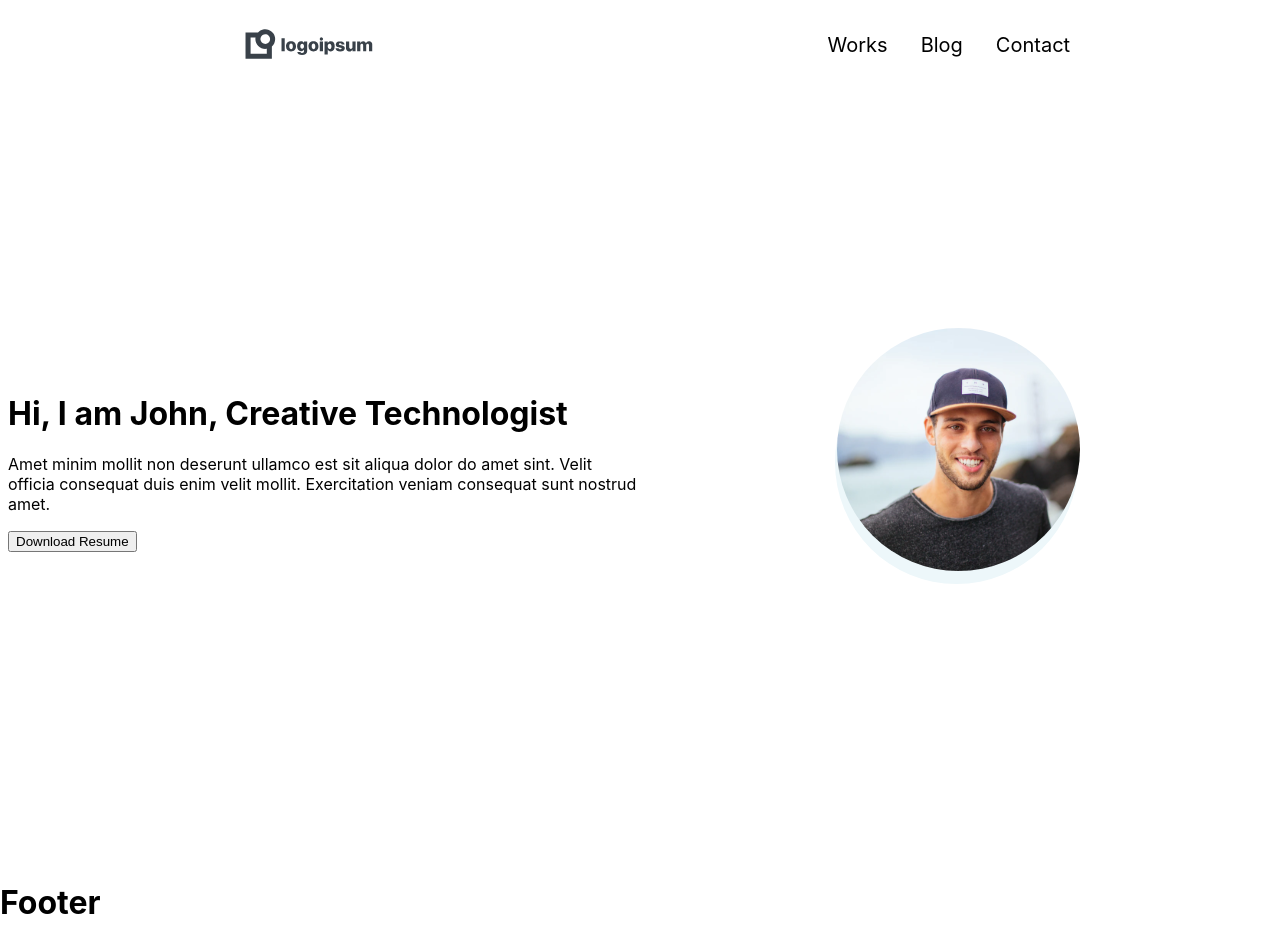
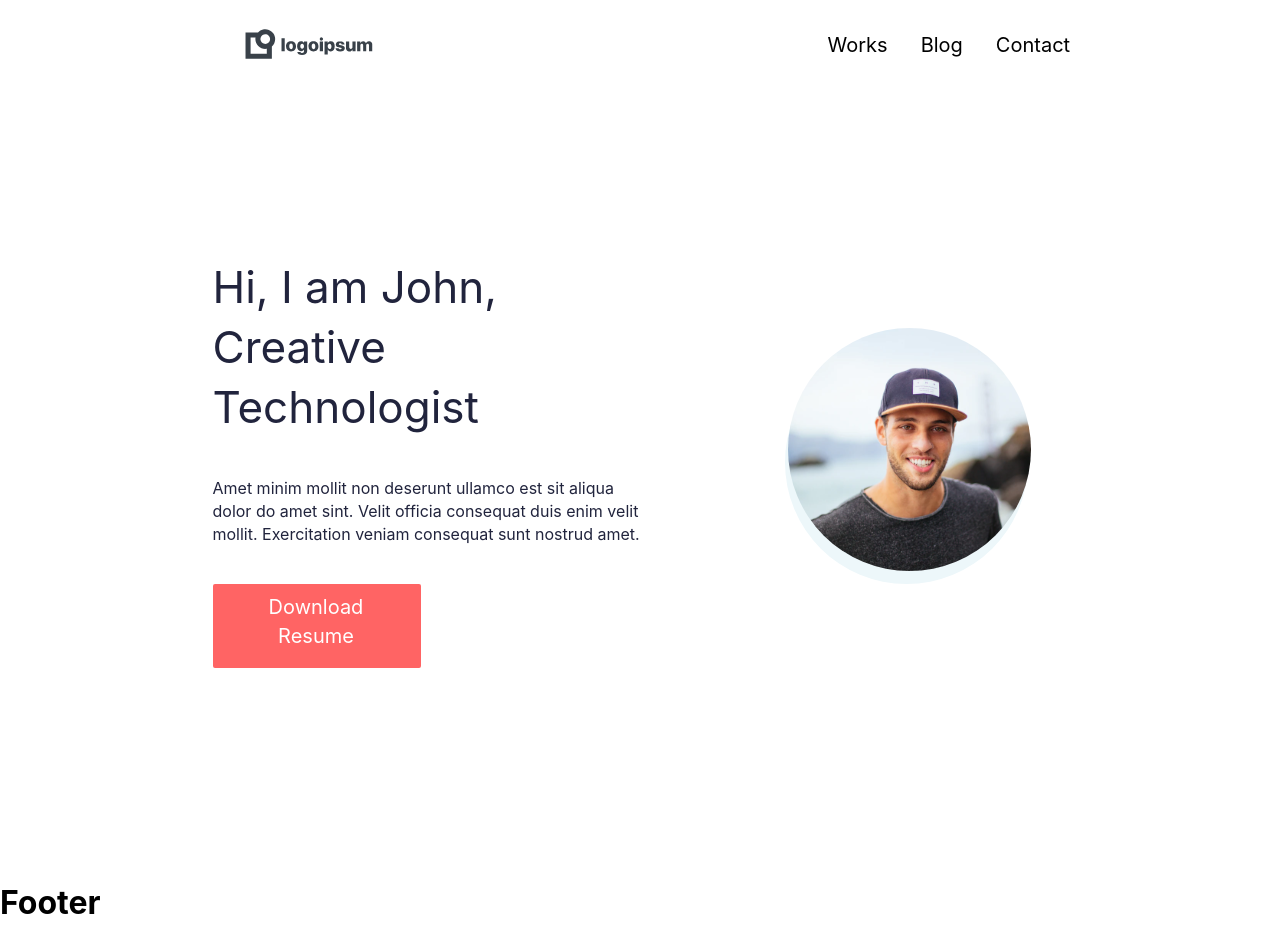
Before and after one commit to TechLounge777/Next.js-Porfolio, a Next.js app: page / in a window 1280 px wide. Built offline with nearby package versions, Linux system fonts and the light colour scheme.

Commit message:
Added HeroSection.styles.js

```diff
--- a/components/Header/Header.styles.js
+++ b/components/Header/Header.styles.js
@@ -8,10 +8,12 @@ export const HeaderWrapper = styled.div`
 
 export const LogoWrapper = styled.div`
   display: flex;
+  justify-content: flex-start;
 `;
 
 export const Nav = styled.div`
   display: flex;
+  justify-content: flex-end;
 `;
 
 export const StyledLink = styled.a`
--- a/components/HeroSection/HeroSection.js
+++ b/components/HeroSection/HeroSection.js
@@ -1,8 +1,11 @@
 import React from "react";
 import Image from "next/image";
 import {
+  HeroSectionWrapper,
   LeftSection,
-  HeroSectionWrapper,
+  HeroTitle,
+  HeroDescription,
+  HeroCtaButton,
   RightSection,
   ImageWrapper,
   StyledImage,
@@ -12,13 +15,13 @@ const HeroSection = () => {
   return (
     <HeroSectionWrapper>
       <LeftSection>
-        <h1> Hi, I am John, Creative Technologist</h1>
-        <p>
+        <HeroTitle> Hi, I am John, Creative Technologist</HeroTitle>
+        <HeroDescription>
           Amet minim mollit non deserunt ullamco est sit aliqua dolor do amet
           sint. Velit officia consequat duis enim velit mollit. Exercitation
           veniam consequat sunt nostrud amet.
-        </p>
-        <button>Download Resume</button>
+        </HeroDescription>
+        <HeroCtaButton>Download Resume</HeroCtaButton>
       </LeftSection>
       <RightSection>
         <ImageWrapper>
--- a/components/HeroSection/HeroSection.styles.js
+++ b/components/HeroSection/HeroSection.styles.js
@@ -4,15 +4,47 @@ export const HeroSectionWrapper = styled.div`
   display: flex;
   justify-content: center;
   align-items: center;
+  padding-left: 20px;
+  padding-right: 20px;
 `;
 export const LeftSection = styled.div`
   width: 50%;
+`;
+
+export const HeroTitle = styled.div`
+  max-width: 506px;
+  font-size: 44px;
+  line-height: 60px;
+  color: #21243d;
+  margin-bottom: 40px;
+`;
+
+export const HeroDescription = styled.div`
+  max-width: 497px;
+  font-size: 16px;
+  line-height: 23px;
+  color: #21243d;
+  margin-bottom: 38px;
+`;
+
+export const HeroCtaButton = styled.div`
+  display: flex;
+  justify-content: center;
+  text-align: center;
+  max-width: 208px;
+  padding: 9px 21px 17px 20px;
+  font-size: 20px;
+  line-height: 29px;
+  background: #ff6464;
+  color: #fff;
+  border-radius: 2px;
 `;
 
 export const RightSection = styled.div`
   width: 50%;
   display: flex;
   justify-content: center;
+  padding-left: 106px;
 `;
 
 export const ImageWrapper = styled.div`
@@ -27,5 +59,5 @@ export const ImageWrapper = styled.div`
 export const StyledImage = styled.img`
   display: flex;
   margin-right: -5px;
-  margin-top: -13px; ;
+  margin-top: -13px;
 `;
```
